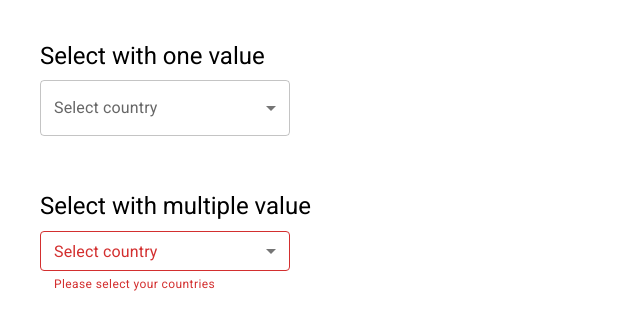
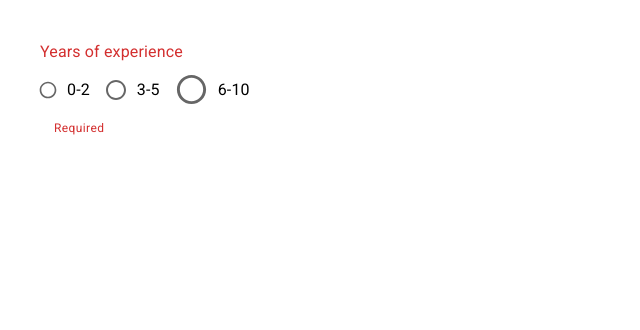
Before and after one commit to licjavierbarrios/components-materialUI, a React (Vite) app: page / in a window 1280 px wide. Shown: the top 330 px of the page, without its empty margins (0-640 px from the left). Built offline with nearby package versions, Linux system fonts and the light colour scheme.

Commit message:
feat: MuiRadioButton add

```diff
--- a/src/App.jsx
+++ b/src/App.jsx
@@ -1,6 +1,7 @@
 import React from 'react'
 import './App.css'
-import MuiSelect from './components/MuiSelect'
+import MuiRadioButton from './components/MuiRadioButton'
+// import MuiSelect from './components/MuiSelect'
 // import MuiTextField from './components/MuiTextField'
 // import MuiButton from './components/MuiButton'
 // import MuiTypography from './components/MuiTypography'
@@ -11,7 +12,8 @@
       {/* <MuiTypography /> */}
       {/* <MuiButton /> */}
       {/* <MuiTextField /> */}
-      <MuiSelect />
+      {/* <MuiSelect /> */}
+      <MuiRadioButton />
     </div>
   )
 }
--- /dev/null
+++ b/src/components/MuiRadioButton.jsx
@@ -0,0 +1,32 @@
+import { Box, FormControl, FormControlLabel, FormHelperText, FormLabel, Radio, RadioGroup } from "@mui/material";
+import { useState } from "react";
+
+const MuiRadioButton = () => {
+    const [value, setValue] = useState("")
+    console.log(value)
+    const handleChange = (e) => {
+        setValue(e.target.value)
+    }
+	return (
+		<Box>
+			<FormControl error>
+				<FormLabel id="job-experience-group-label">Years of experience</FormLabel>
+				<RadioGroup
+					name="job-experience-group"
+					aria-labelledby="job-experience-group-label"
+                    value={value}
+                    onChange={handleChange}
+                    row
+
+				>
+                    <FormControlLabel control={<Radio size="small" color="secondary" />} label='0-2' value='0-2' />
+                    <FormControlLabel control={<Radio />} label='3-5' value='3-5' />
+                    <FormControlLabel control={<Radio size="large" color="success" />} label='6-10' value='6-10' />
+                </RadioGroup>
+                <FormHelperText>Required</FormHelperText>
+			</FormControl>
+		</Box>
+	);
+};
+
+export default MuiRadioButton;
```
